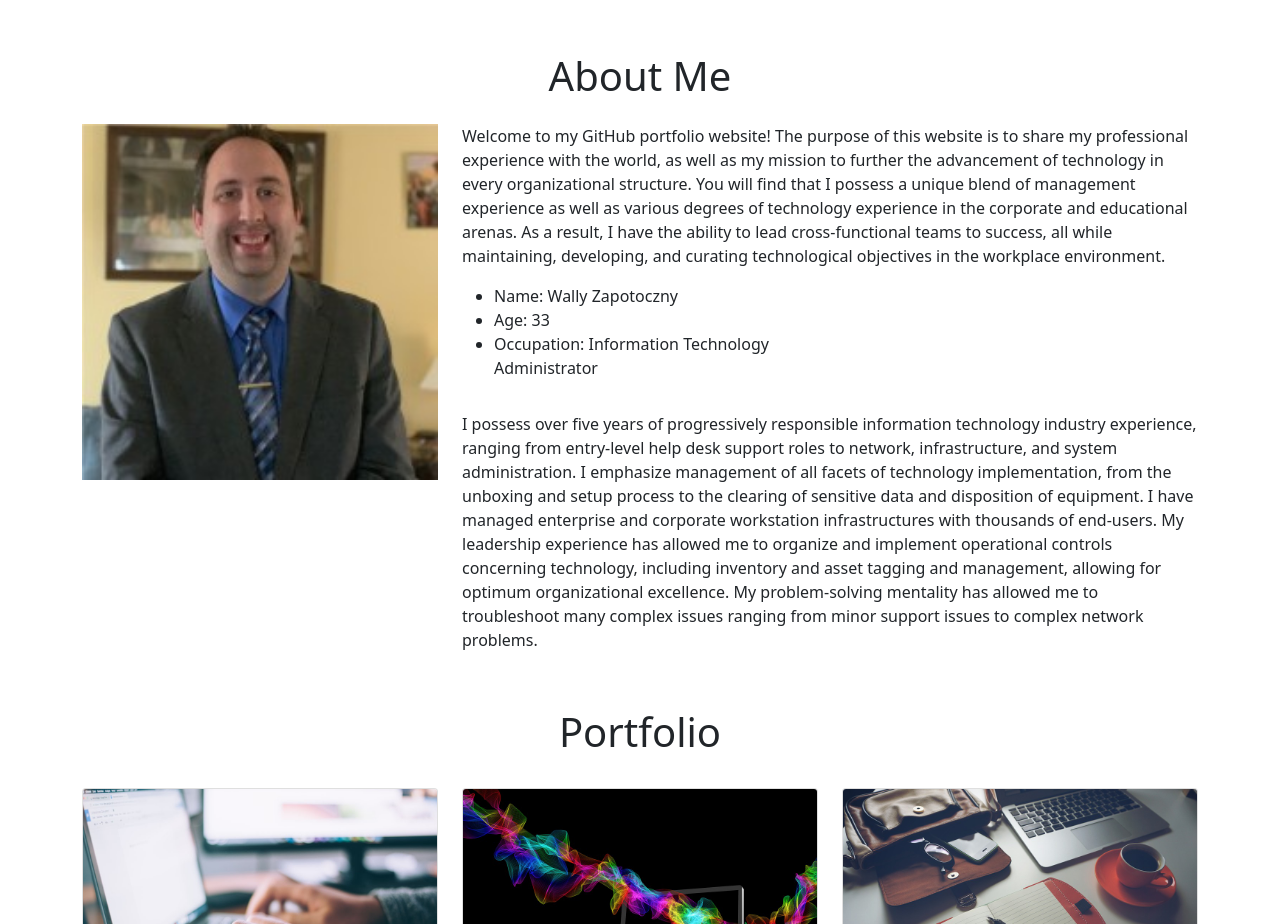
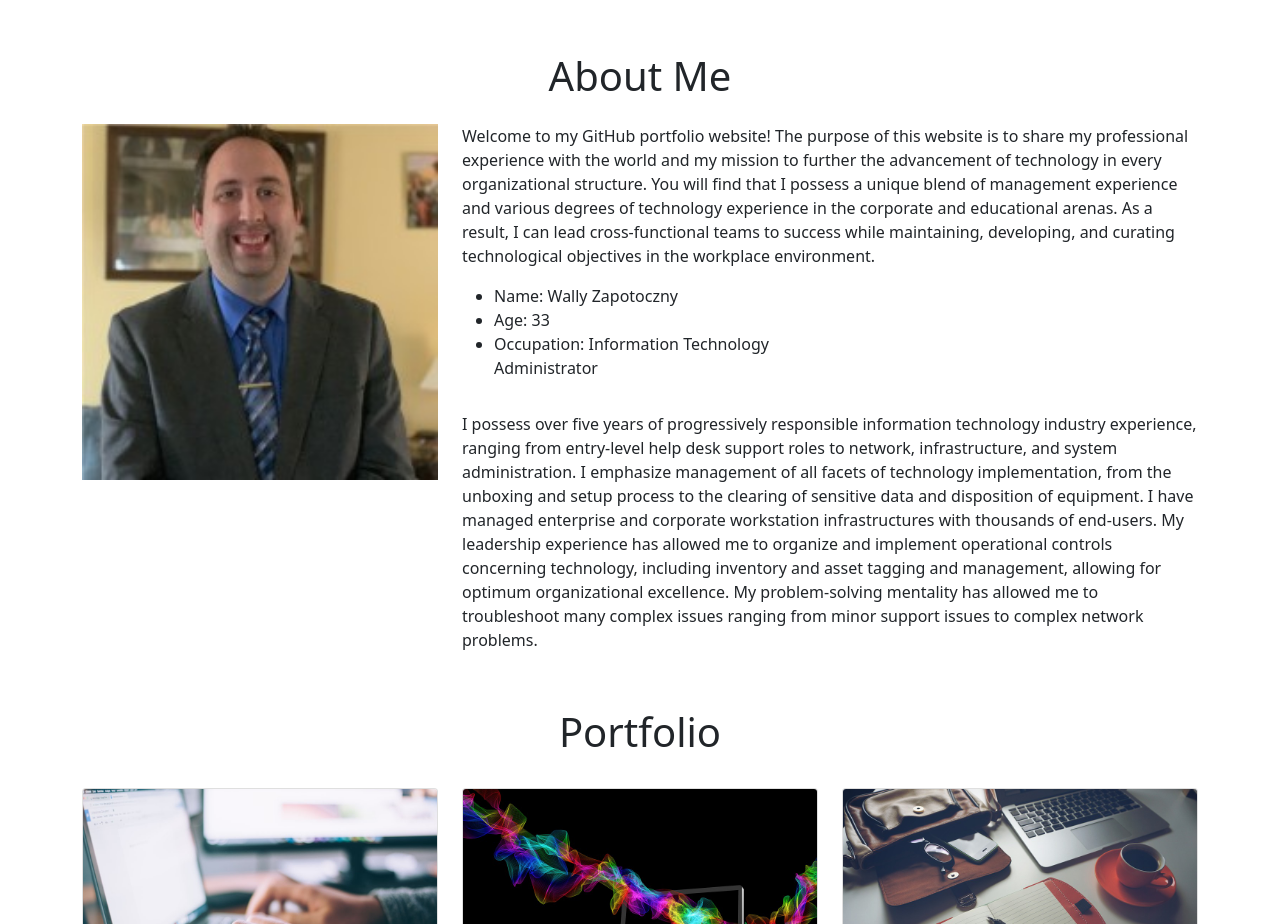
Before and after one commit to wjzst1/wzapotoczny, a plain HTML site: page index.html in a window 1280 px wide. Shown: the part 820-1744 px from the top of the page. Drawn offline with nearby package versions, Linux system fonts and the light colour scheme.

Commit message:
Update index.html

```diff
--- a/index.html
+++ b/index.html
@@ -63,7 +63,7 @@
                 </div>
 
                 <div class="col-lg-8">
-                    <p> Welcome to my GitHub portfolio website! The purpose of this website is to share my professional experience with the world, as well as my mission to further the advancement of technology in every organizational structure. You will find that I possess a unique blend of management experience as well as various degrees of technology experience in the corporate and educational arenas. As a result, I have the ability to lead cross-functional teams to success, all while maintaining, developing, and curating technological objectives in the workplace environment.
+                    <p> Welcome to my GitHub portfolio website! The purpose of this website is to share my professional experience with the world and my mission to further the advancement of technology in every organizational structure. You will find that I possess a unique blend of management experience and various degrees of technology experience in the corporate and educational arenas. As a result, I can lead cross-functional teams to success while maintaining, developing, and curating technological objectives in the workplace environment.
 
                     </p>
                     <div class="row mt-3">
```
